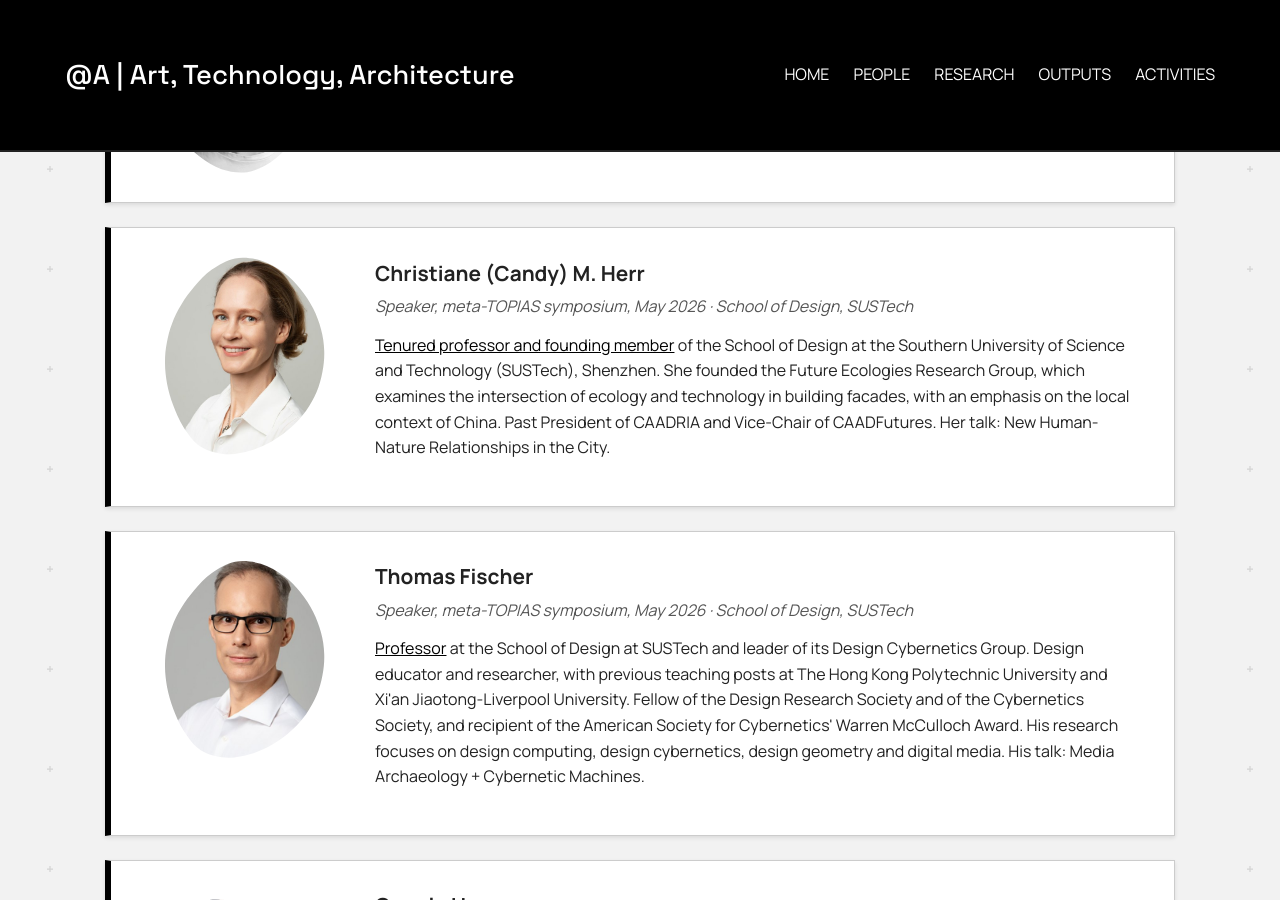
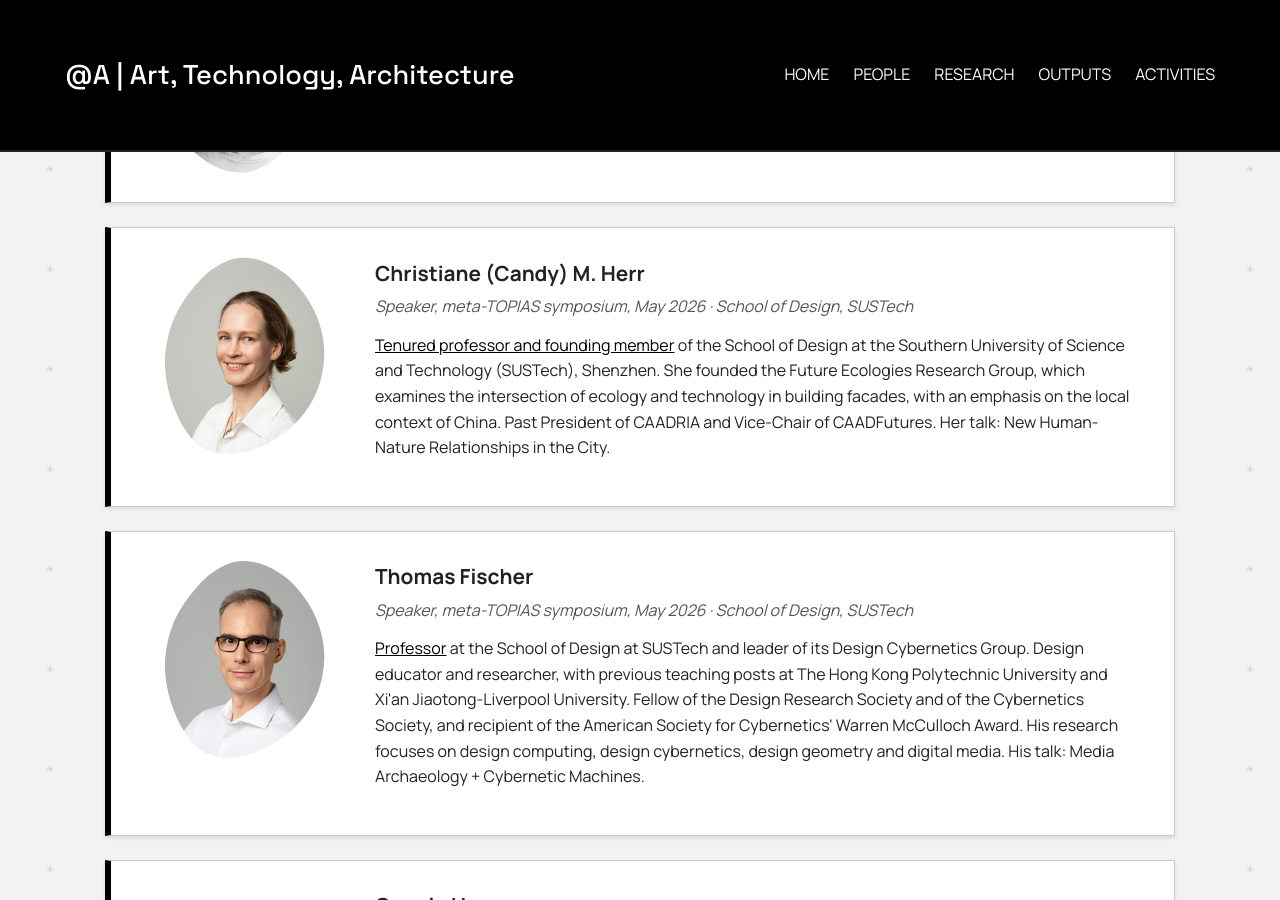
Before and after one commit to anqua/at-a, a Jekyll site: the page built from people.md, in a window 1280 px wide and 900 px high, scrolled down 3581 px. Built offline with Jekyll 4.4.1, drawn with Linux system fonts in a browser that asks for light colours.

Commit message:
Visiting researchers: zoom Candy, Thomas and Quanle out so their heads fit the shapes
Co-Authored-By: Claude Sonnet 5.5 <noreply@anthropic.com>

```diff
--- a/_data/visiting.yml
+++ b/_data/visiting.yml
@@ -13,19 +13,19 @@
 - name: Christiane (Candy) M. Herr
   role: Speaker, meta-TOPIAS symposium, May 2026
   affiliation: School of Design, SUSTech
-  photo: /at-a/assets/images/photo_Candy.jpg
+  photo: /at-a/assets/images/photo_Candy_pad.jpg
   bio: "<a href='https://designschool.sustech.edu.cn/about/team/faculty/363.html' target='_blank' rel='noopener'>Tenured professor and founding member</a> of the School of Design at the Southern University of Science and Technology (SUSTech), Shenzhen. She founded the Future Ecologies Research Group, which examines the intersection of ecology and technology in building facades, with an emphasis on the local context of China. Past President of CAADRIA and Vice-Chair of CAADFutures. Her talk: New Human-Nature Relationships in the City."
 
 - name: Thomas Fischer
   role: Speaker, meta-TOPIAS symposium, May 2026
   affiliation: School of Design, SUSTech
-  photo: /at-a/assets/images/photo_Tom.jpg
+  photo: /at-a/assets/images/photo_Tom_pad.jpg
   bio: "<a href='https://designschool.sustech.edu.cn/about/team/faculty/364.html' target='_blank' rel='noopener'>Professor</a> at the School of Design at SUSTech and leader of its Design Cybernetics Group. Design educator and researcher, with previous teaching posts at The Hong Kong Polytechnic University and Xi'an Jiaotong-Liverpool University. Fellow of the Design Research Society and of the Cybernetics Society, and recipient of the American Society for Cybernetics' Warren McCulloch Award. His research focuses on design computing, design cybernetics, design geometry and digital media. His talk: Media Archaeology + Cybernetic Machines."
 
 - name: Quanle Huang
   role: Speaker, meta-TOPIAS symposium, May 2026
   affiliation: Faculty of Architecture & Applied Arts, Guangzhou Academy of Fine Arts
-  photo: /at-a/assets/images/photo_Quanle.jpg
+  photo: /at-a/assets/images/photo_Quanle_pad.jpg
   bio: "Associate professor at the Faculty of Architecture & Applied Arts of the Guangzhou Academy of Fine Arts, where she was head of the Department of Architecture from 2019 to 2025. She holds a PhD in Architecture from the University of Paris 8 and a Master's degree from the South China University of Technology, and worked for many years at its Architectural Design & Research Institute. Her research covers urban spatial typology, urban design, urban renewal and public architecture design. Her talk: Where Water Flows, Prosperity Grows: A Comparative Study of Urban-Water Symbiosis."
 
 - name: Shavei Zhang
```
Also changed, not shown: assets/images/photo_Candy_pad.jpg (added), assets/images/photo_Quanle_pad.jpg (added), assets/images/photo_Tom_pad.jpg (added).
